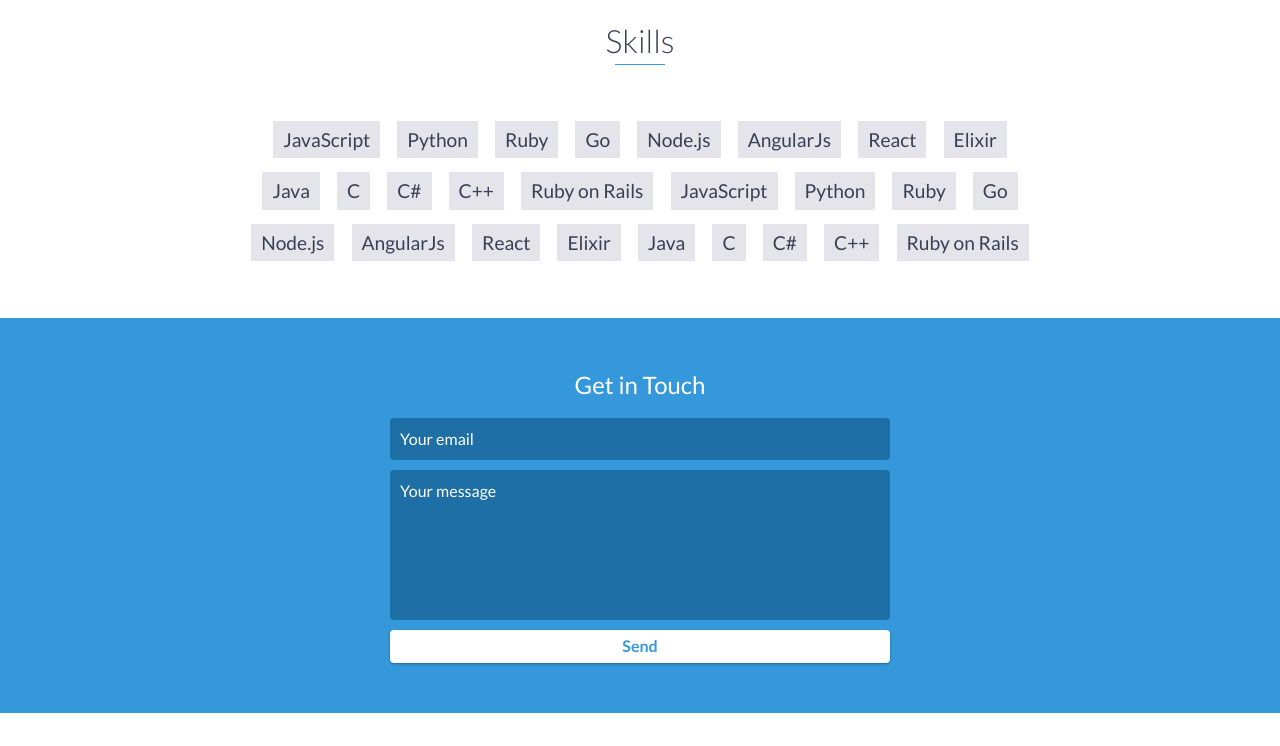
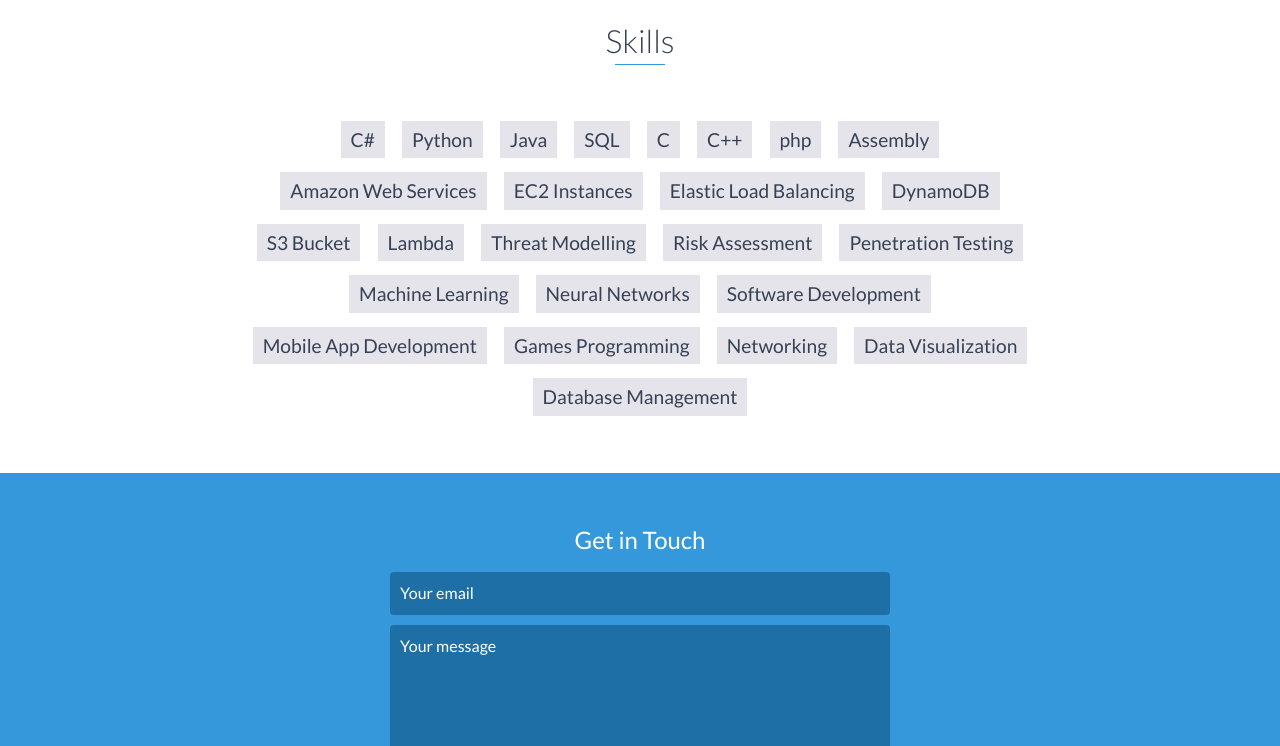
Before and after one commit to Evantair42/Evantair42.github.io, a website: page index.html in a window 1280 px wide. Shown: the part 4420-5166 px from the top of the page. Drawn offline with nearby package versions, Linux system fonts and the light colour scheme.

Commit message:
Update index.html

```diff
--- a/index.html
+++ b/index.html
@@ -249,32 +249,31 @@
     <div id="skills">
         <h2 class="heading">Skills</h2>
         <ul>
-            <li>JavaScript</li>
+            <li>C#</li>
             <li>Python</li>
-            <li>Ruby</li>
-            <li>Go</li>
-            <li>Node.js</li>
-            <li>AngularJs</li>
-            <li>React</li>
-            <li>Elixir</li>
             <li>Java</li>
+            <li>SQL</li>
             <li>C</li>
-            <li>C#</li>
             <li>C++</li>
-            <li>Ruby on Rails</li>
-            <li>JavaScript</li>
-            <li>Python</li>
-            <li>Ruby</li>
-            <li>Go</li>
-            <li>Node.js</li>
-            <li>AngularJs</li>
-            <li>React</li>
-            <li>Elixir</li>
-            <li>Java</li>
-            <li>C</li>
-            <li>C#</li>
-            <li>C++</li>
-            <li>Ruby on Rails</li>
+            <li>php</li>
+            <li>Assembly</li>
+            <li>Amazon Web Services</li>
+            <li>EC2 Instances</li>
+            <li>Elastic Load Balancing</li>
+            <li>DynamoDB</li>
+            <li>S3 Bucket</li>
+            <li>Lambda</li>
+            <li>Threat Modelling</li>
+            <li>Risk Assessment</li>
+            <li>Penetration Testing</li>
+            <li>Machine Learning</li>
+            <li>Neural Networks</li>
+            <li>Software Development</li>
+            <li>Mobile App Development</li>
+            <li>Games Programming</li>
+            <li>Networking</li>
+            <li>Data Visualization</li>
+            <li>Database Management</li>
         </ul>
     </div>
     <!-- End #skills -->
```
